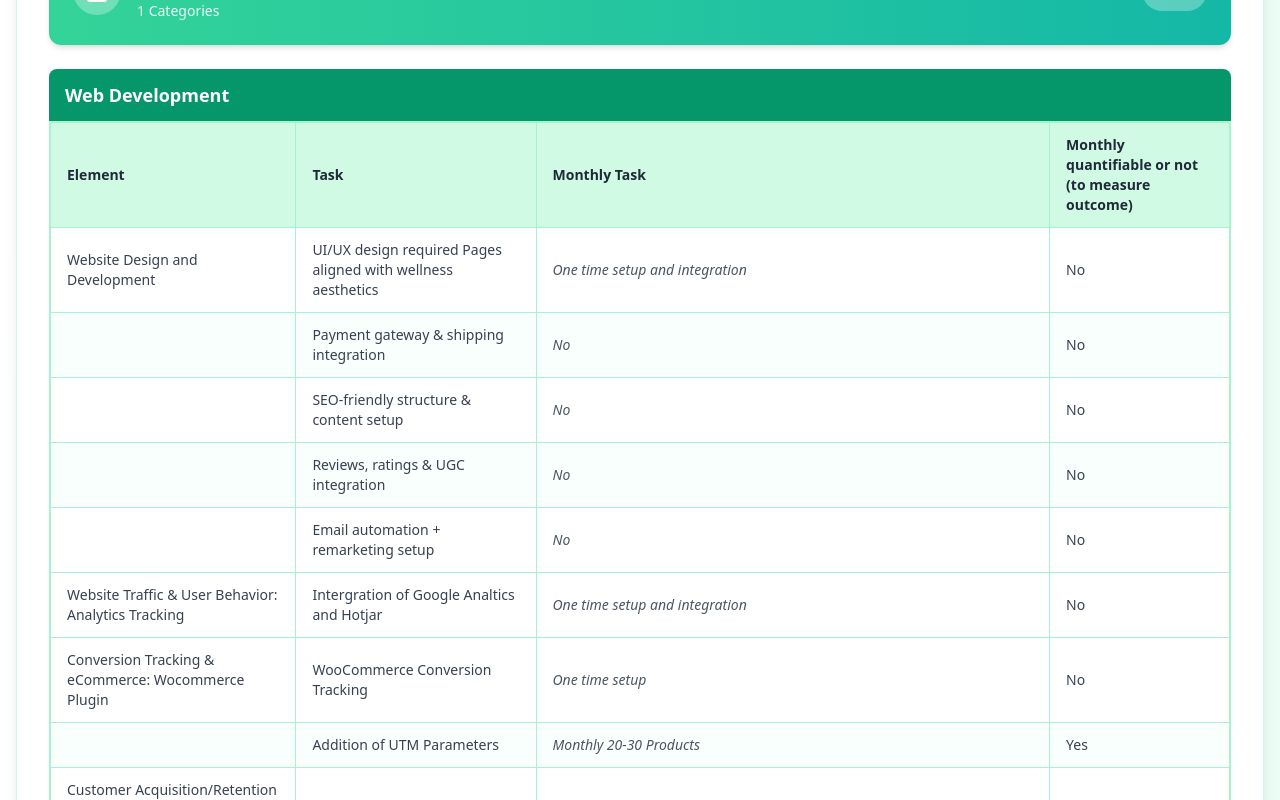
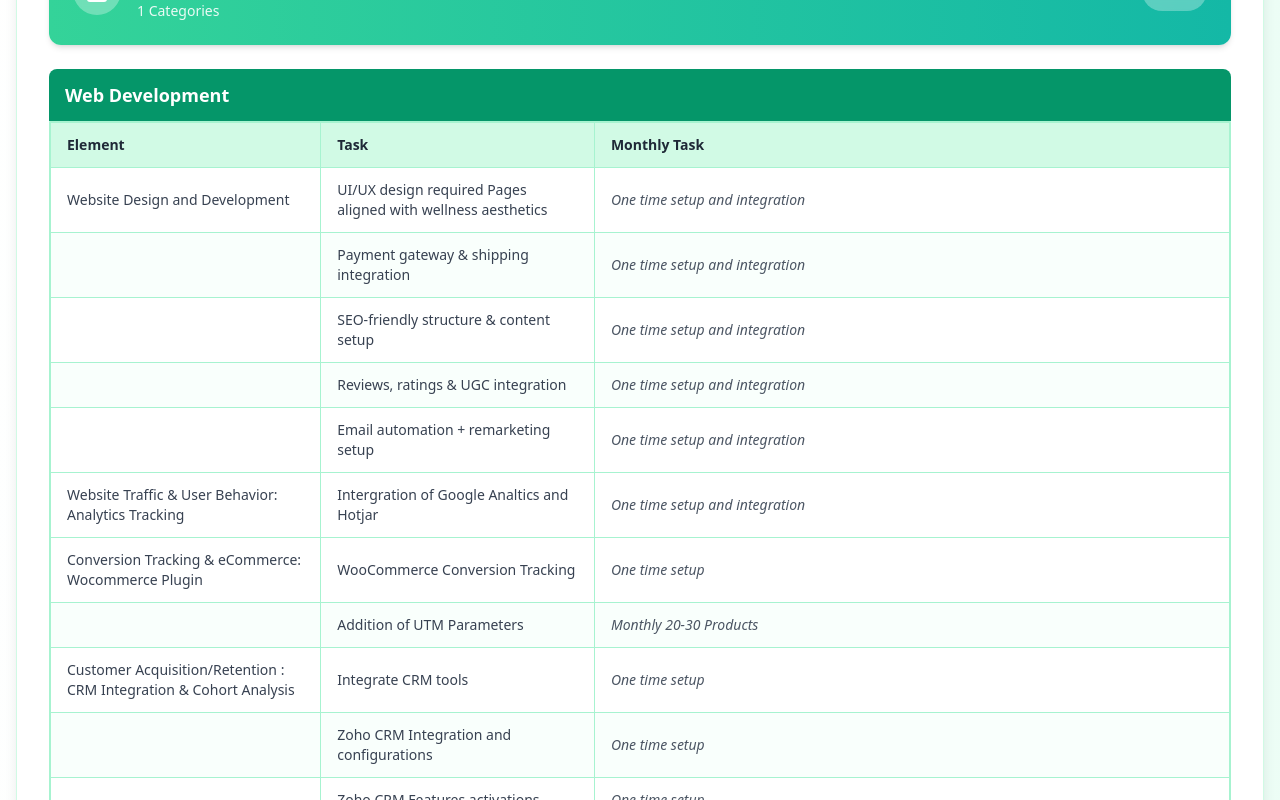
Before and after one commit to Aditya-Coherent/product_devlopement_roadmap, a Next.js app: page / in a window 1280 px wide. Shown: the part 800-1600 px from the top of the page. Built offline with nearby package versions, Linux system fonts and the light colour scheme.

Commit message:
Update: Remove columns from Market Research, rename Element to Sub-element for Digital Marketing, change filter label from Domain to Team

```diff
--- a/app/page.js
+++ b/app/page.js
@@ -293,7 +293,7 @@
               <div>
                 <label htmlFor="team-filter" className="block text-sm font-medium text-gray-700 mb-2">
                   <Users className="w-4 h-4 inline mr-2" />
-                  Domain
+                  Team
                 </label>
                 <select
                   id="team-filter"
@@ -433,15 +433,11 @@
                               <table className="w-full border-collapse">
                                 <thead>
                                   <tr className="bg-emerald-100 border-b border-emerald-200">
-                                    <th className="border border-emerald-200 px-4 py-3 text-left font-semibold text-gray-800 text-sm">Element</th>
+                                    <th className="border border-emerald-200 px-4 py-3 text-left font-semibold text-gray-800 text-sm">
+                                      {teamFilter === 'digital-marketing' ? 'Sub-element' : 'Element'}
+                                    </th>
                                     <th className="border border-emerald-200 px-4 py-3 text-left font-semibold text-gray-800 text-sm">Task</th>
-                                    {teamFilter !== 'human-resources' && teamFilter !== 'digital-marketing' && (
-                                      <>
-                                        <th className="border border-emerald-200 px-4 py-3 text-left font-semibold text-gray-800 text-sm">Monthly Task</th>
-                                        <th className="border border-emerald-200 px-4 py-3 text-left font-semibold text-gray-800 text-sm">Monthly quantifiable or not (to measure outcome)</th>
-                                      </>
-                                    )}
-                                    {teamFilter === 'digital-marketing' && (
+                                    {teamFilter !== 'human-resources' && teamFilter !== 'market-research' && (
                                       <th className="border border-emerald-200 px-4 py-3 text-left font-semibold text-gray-800 text-sm">Monthly Task</th>
                                     )}
                                   </tr>
@@ -460,17 +456,7 @@
                                         <td className="border border-emerald-200 px-4 py-3 text-sm text-gray-700 whitespace-pre-wrap">
                                           {item.task}
                                         </td>
-                                        {teamFilter !== 'human-resources' && teamFilter !== 'digital-marketing' && (
-                                          <>
-                                            <td className="border border-emerald-200 px-4 py-3 text-sm text-gray-600 italic whitespace-pre-wrap">
-                                              {item.monthlyTask || 'NA'}
-                                            </td>
-                                            <td className="border border-emerald-200 px-4 py-3 text-sm text-gray-700">
-                                              {item.monthlyQuantifiable || 'NA'}
-                                            </td>
-                                          </>
-                                        )}
-                                        {teamFilter === 'digital-marketing' && (
+                                        {teamFilter !== 'human-resources' && teamFilter !== 'market-research' && (
                                           <td className="border border-emerald-200 px-4 py-3 text-sm text-gray-600 italic whitespace-pre-wrap">
                                             {item.monthlyTask || 'NA'}
                                           </td>
```
Also changed, not shown: public/website-development-data.json.
